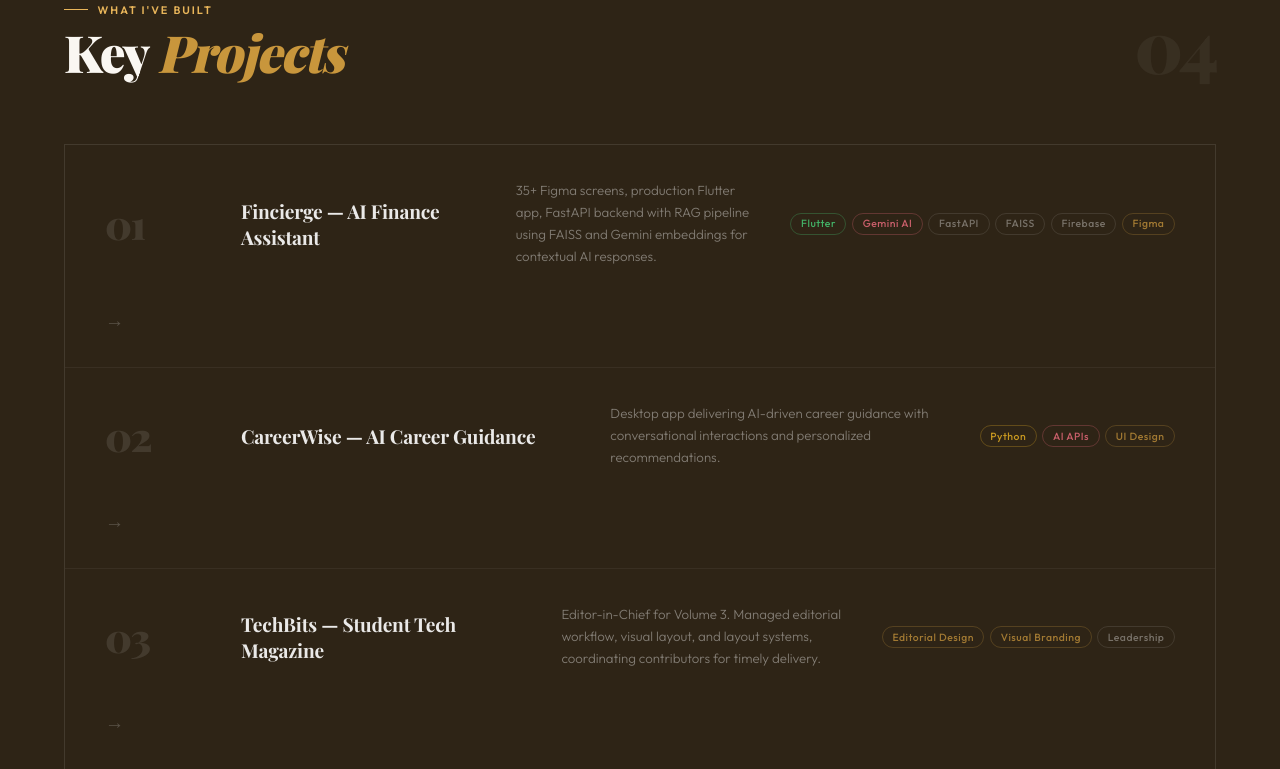
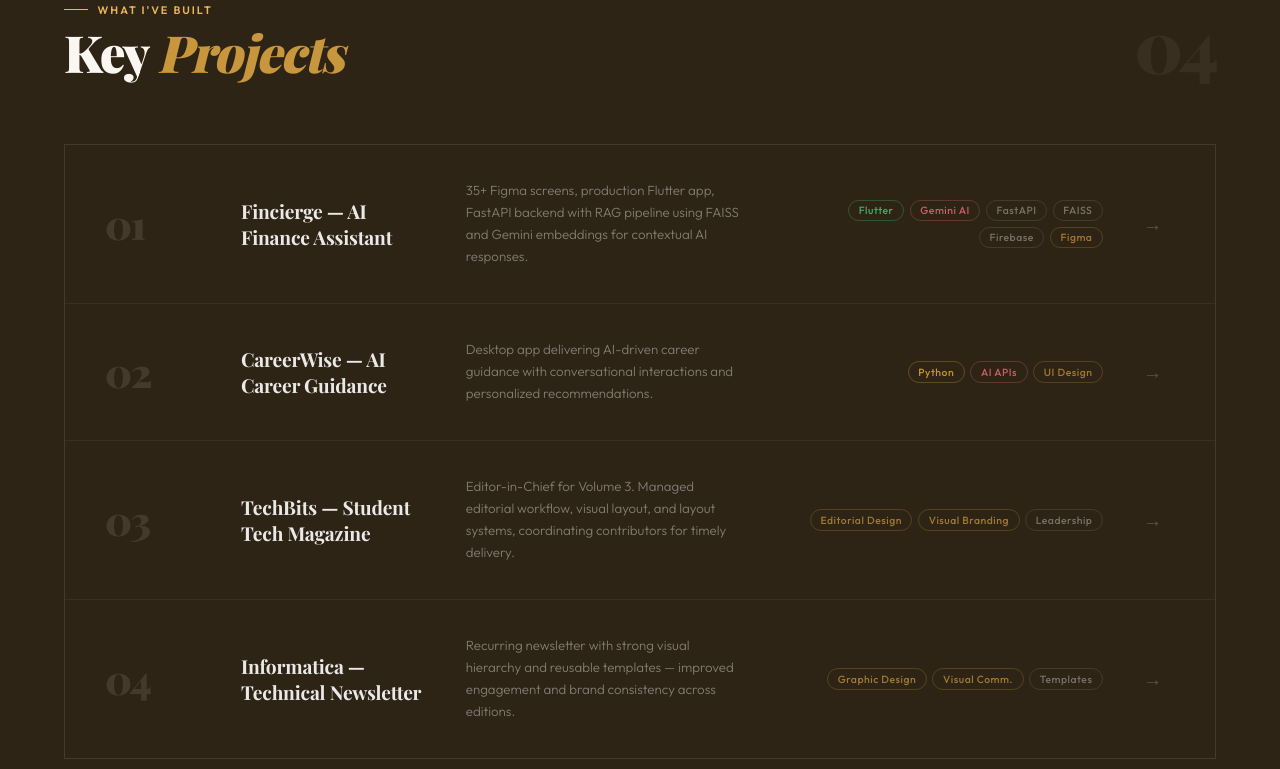
Before and after one commit to nandinitanwar/Developer-Nandini-Tanwar, a plain HTML site: page index.html in a window 1280 px wide. Shown: the part 2893-3662 px from the top of the page. Drawn offline with nearby package versions, Linux system fonts and the light colour scheme; a web font is replaced by a local one.

Commit message:
Fix project grid columns symmetry and align arrows to the right

```diff
--- a/index.html
+++ b/index.html
@@ -152,7 +152,7 @@ section{padding:7rem 4rem;position:relative}
 #projects .sec-label::before{background:var(--gold2)}
 #projects .sec-count{color:rgba(255,255,255,0.05)}
 .projects-list{display:flex;flex-direction:column;gap:1px;background:rgba(255,255,255,0.05);border:1px solid rgba(255,255,255,0.05)}
-.proj-item{background:var(--ink2);display:grid;grid-template-columns:6rem 1fr 1fr auto;align-items:center;gap:2.5rem;padding:2.2rem 2.5rem;position:relative;overflow:hidden;cursor:pointer;transition:background .25s}
+.proj-item{background:var(--ink2);display:grid;grid-template-columns:6rem 1.2fr 1.8fr 320px 2rem;align-items:center;gap:2.5rem;padding:2.2rem 2.5rem;position:relative;overflow:hidden;cursor:pointer;transition:background .25s}
 .proj-item::before{content:'';position:absolute;left:0;top:0;bottom:0;width:0;background:rgba(200,150,60,0.06);transition:width .35s ease}
 .proj-item:hover{background:rgba(255,255,255,0.02)}
 .proj-item:hover::before{width:100%}
```
